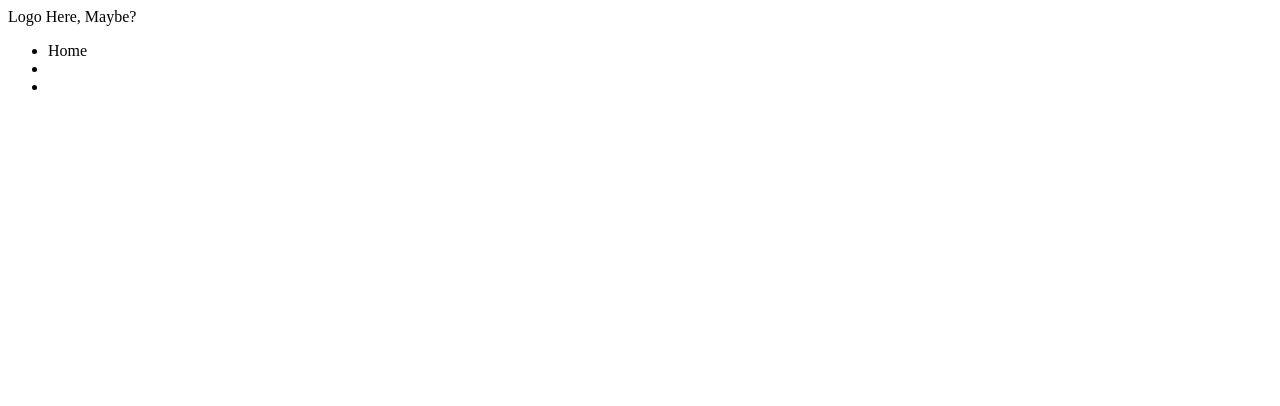
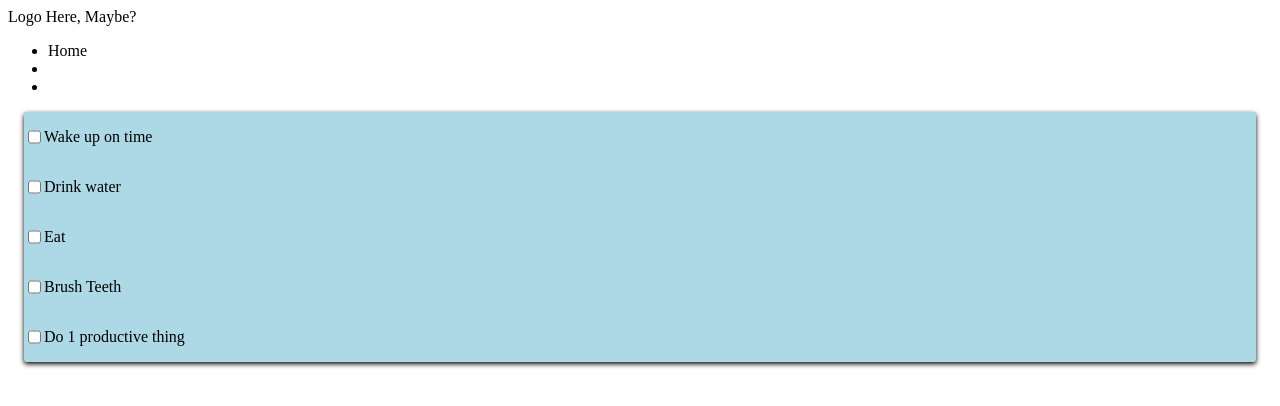
Before and after one commit to orpd0523/olga-perez-capstone, a React (Create React App) app: page / in a window 1280 px wide. Shown: the top 406 px of the page. Built offline with nearby package versions, Linux system fonts and the light colour scheme.

Commit message:
created card

```diff
--- a/src/App.js
+++ b/src/App.js
@@ -1,10 +1,12 @@
 import './App.css';
+import Card from './components/Card/Card.js';
 import Header from './components/Header/Header.js';
 
 function App() {
   return (
     <div>
       <Header></Header>
+      <Card></Card>
     </div>
   );
 }
--- a/src/components/Card/Card.js
+++ b/src/components/Card/Card.js
@@ -0,0 +1,12 @@
+import "./Card.scss";
+import TodoList from "../TodoList/TodoList.js";
+
+function Card() {
+  return (
+    <div className="card">
+      <TodoList></TodoList>
+    </div>
+  );
+}
+
+export default Card;
--- a/src/components/Card/Card.scss
+++ b/src/components/Card/Card.scss
@@ -0,0 +1,9 @@
+
+.card{
+    max-width: 80rem;
+    margin-inline: 1rem;
+    border-radius: .1875rem;
+    box-shadow: 0px 2px 5px;
+    background-color: lightblue;
+    min-height: 10rem;
+}
--- /dev/null
+++ b/src/components/TodoItem/TodoItem.js
@@ -0,0 +1,13 @@
+import "./TodoItem.scss"
+
+function TodoItem(props){
+    const {description} = props;
+    return(
+        <div className="todo-item">
+            <input type="checkbox" id="" name="" value=""></input>
+            <p className="typography">{description}</p>
+        </div>
+    )
+}
+
+export default TodoItem;
--- /dev/null
+++ b/src/components/TodoItem/TodoItem.scss
@@ -0,0 +1,4 @@
+.todo-item{
+    display: flex;
+    flex-direction: row;
+}
--- /dev/null
+++ b/src/components/TodoList/TodoList.js
@@ -0,0 +1,58 @@
+import TodoItem from "../TodoItem/TodoItem";
+
+const todoArray = [
+    {
+        id: 1,
+        user_id: 1,
+        description: "Wake up on time",
+        status: "",
+        repeat: "",
+        required: true
+    },
+    {
+        id: 2,
+        user_id: 1,
+        description: "Drink water",
+        status: "",
+        repeat: "",
+        required: true
+    },
+    {
+        id: 3,
+        user_id: 1,
+        description: "Eat",
+        status: "",
+        repeat: "",
+        required: true
+    },
+    {
+        id: 4,
+        user_id: 1,
+        description: "Brush Teeth",
+        status: "",
+        repeat: "",
+        required: true
+    },
+    {
+        id: 5,
+        user_id: 1,
+        description: "Do 1 productive thing",
+        status: "",
+        repeat: "",
+        required: true
+    }
+];
+
+function TodoList(){
+    return(
+        <div>
+            {todoArray.map((todo)=>{
+                return(
+                    <TodoItem key={todo.id}{...todo}/>
+                )
+            })}
+        </div>
+    )
+}
+
+export default TodoList;
--- a/src/styles/partials/_core.scss
+++ b/src/styles/partials/_core.scss
@@ -4,16 +4,12 @@
 
 html {
   box-sizing: border-box;
-  font-size: 1rem;
   font-family: "Roboto", Verdana, Geneva, Tahoma, sans-serif;
 }
 
 body {
   margin: 0;
   padding: 0;
-  background: url("../../assests/home screen (2).png");
-  background-position: top;
-  background-size: cover;
 }
 
 *,
```
Also changed, not shown: src/components/TodoList/TodoList.scss (added).
